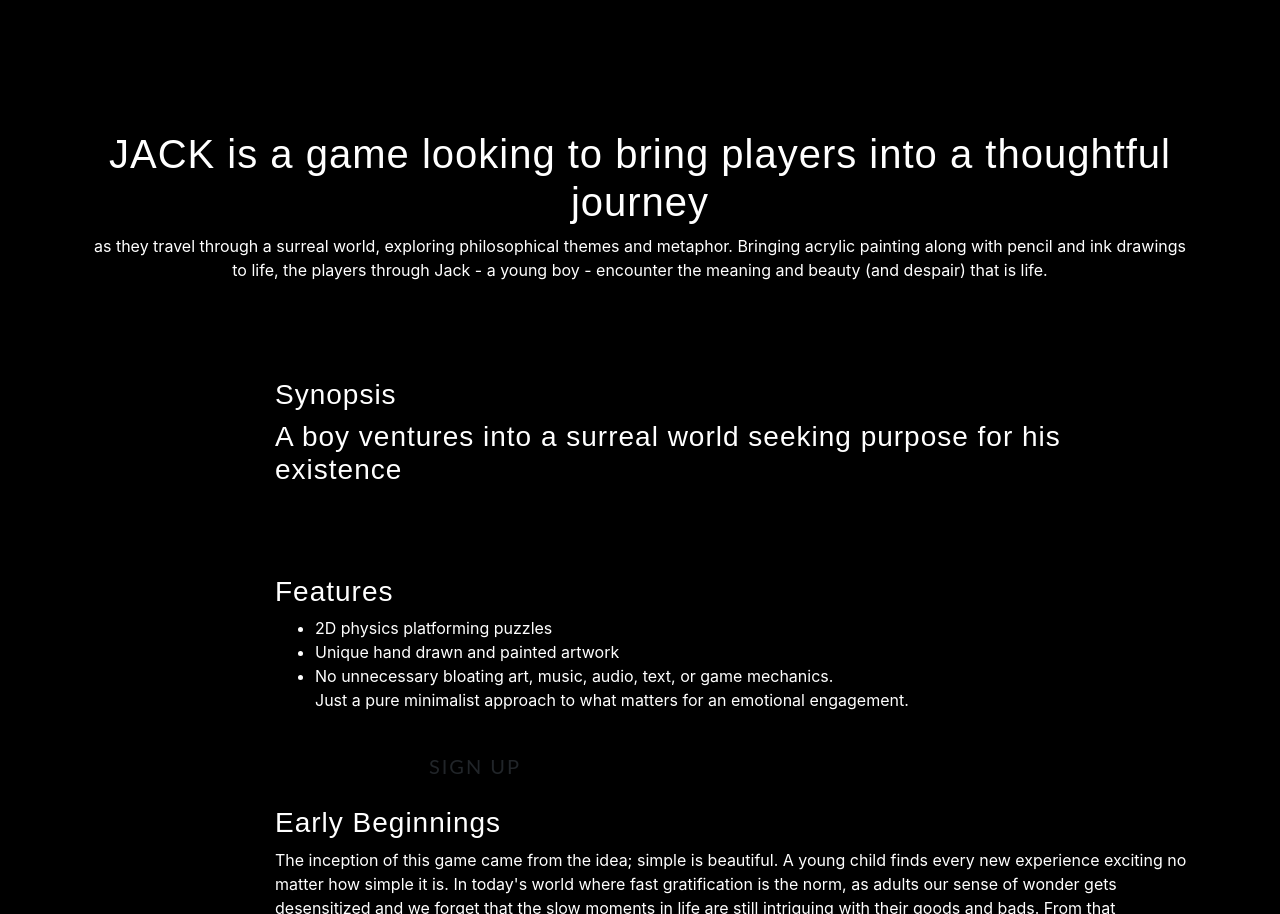
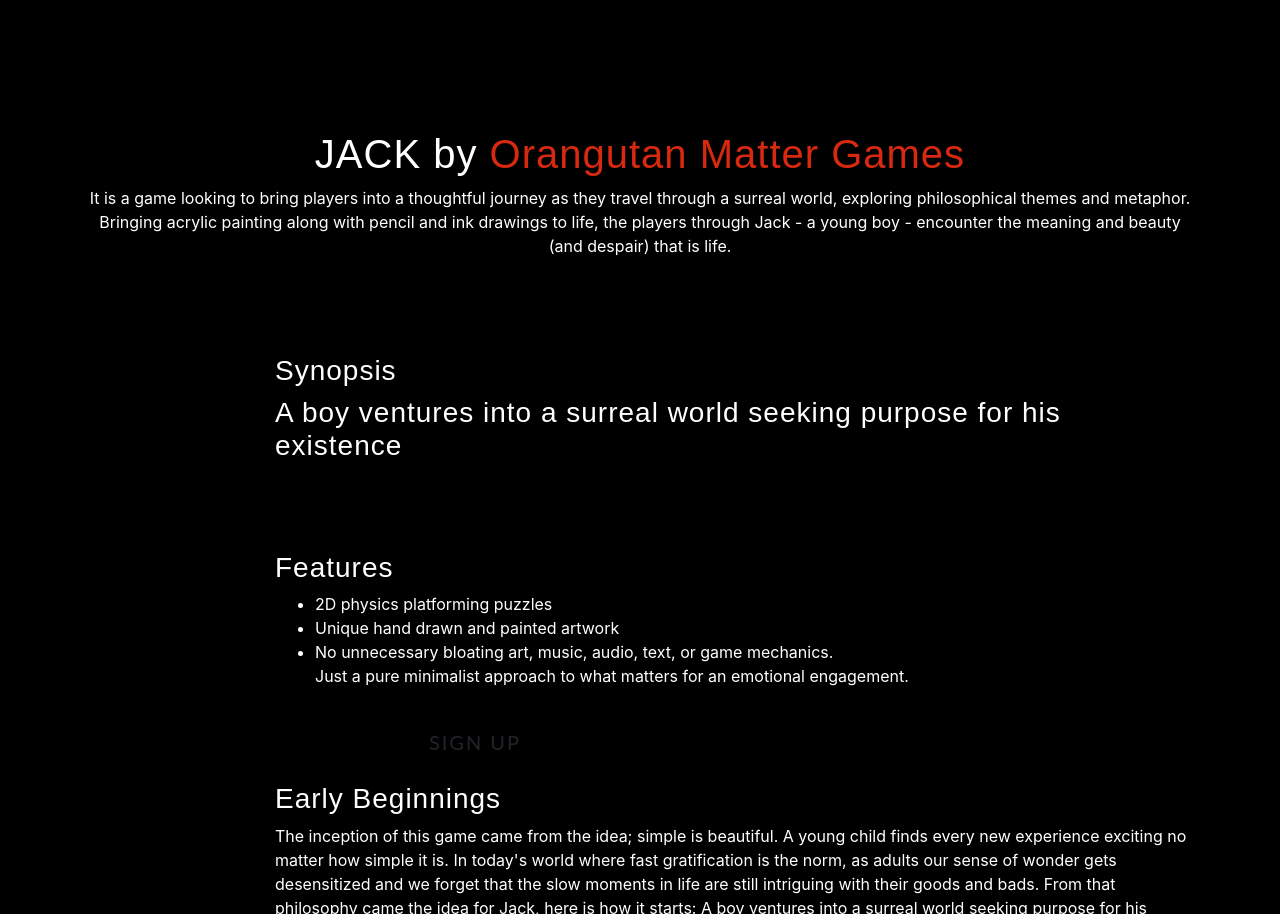
Before and after one commit to karnawis/orangutan-matter, a website with bundled scripts: page index.html in a window 1280 px wide. Shown: the part 1186-2100 px from the top of the page. Built offline with nearby package versions, Linux system fonts and the light colour scheme; a web font is replaced by a local one.

Commit message:
cahnged title

```diff
--- a/index.html
+++ b/index.html
@@ -72,7 +72,7 @@
     <div class="container">
         <div class="row">
             <div class="col-lg-12 spacing-p-b text-center">
-                <p><h1>JACK is a game looking to bring players into a thoughtful journey</h1> as they travel through a surreal world, exploring philosophical themes and metaphor. Bringing acrylic painting along with pencil and ink drawings to life, the players through Jack - a young boy - encounter the meaning and beauty (and despair) that is life.</p>
+                <p><h1>JACK by <span class="orange">Orangutan Matter Games</span></h1>It is a game looking to bring players into a thoughtful journey as they travel through a surreal world, exploring philosophical themes and metaphor. Bringing acrylic painting along with pencil and ink drawings to life, the players through Jack - a young boy - encounter the meaning and beauty (and despair) that is life.</p>
             </div>
         </div>
         <div class="row">
@@ -155,7 +155,7 @@
             </blockquote></p>
                 <div class="col-sm-12">
                     <p>Sura and Saif are passionate about art and video games. Together they founded “orangutan matter” studio with the aim of making purpose-driven video games, with a purpose and a belief that a game is at its core, a human activity and a cultural product. Their mission is to work on projectscraft games that are expressive of the human condition and emotions through art and intellectualism appreciation. Their time spent in Europe and experiencing different cultures and arts has cemented this vision to bring video games towards grandeur and intellectually stimulating experiences.  that idea and their vision that many video games can be something more than short lived experiences, and be elevated to grandeur intellectual experiences.</p>
-                    </div>
+                </div>
             </div>
         </div>
         <div class="row">
```
